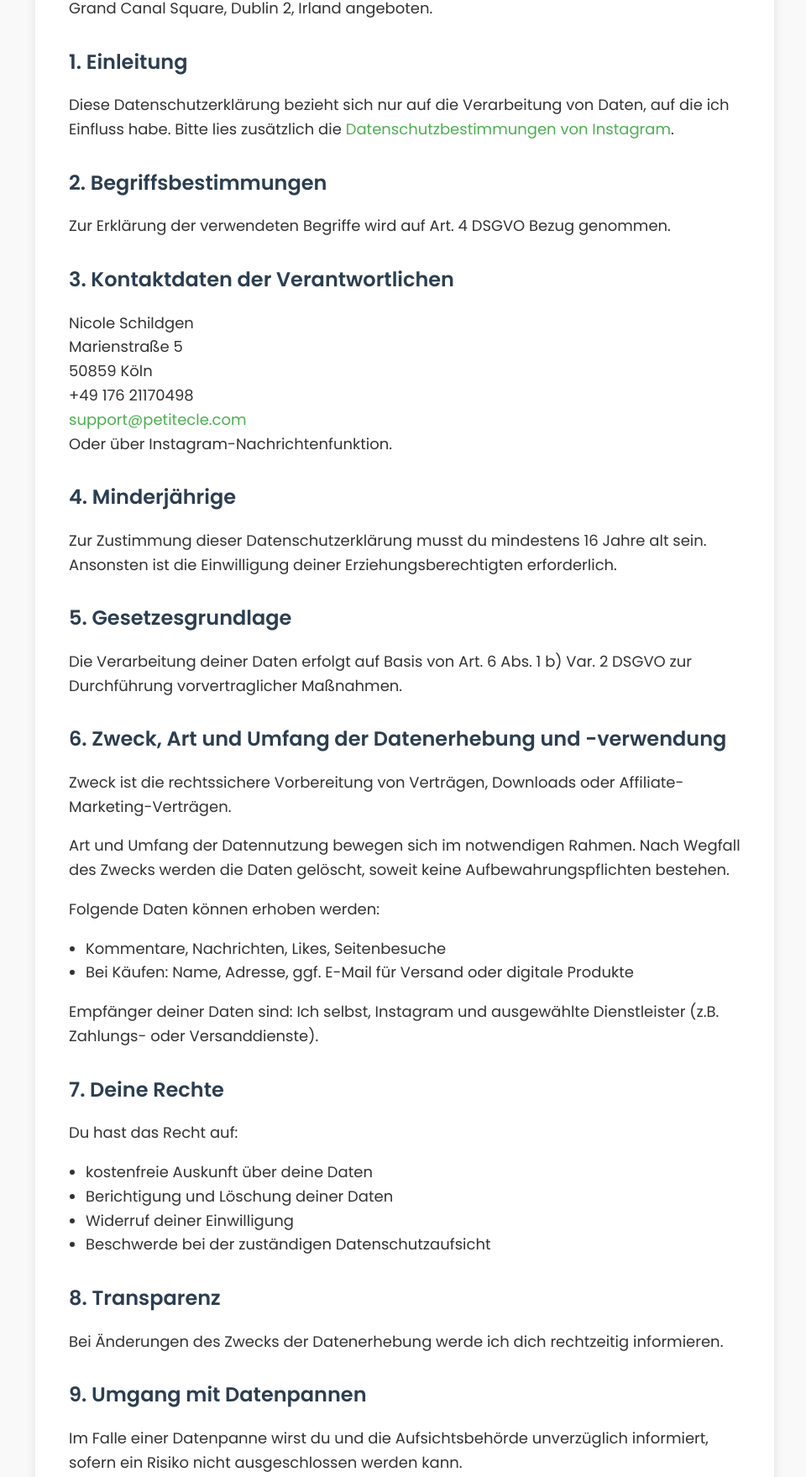
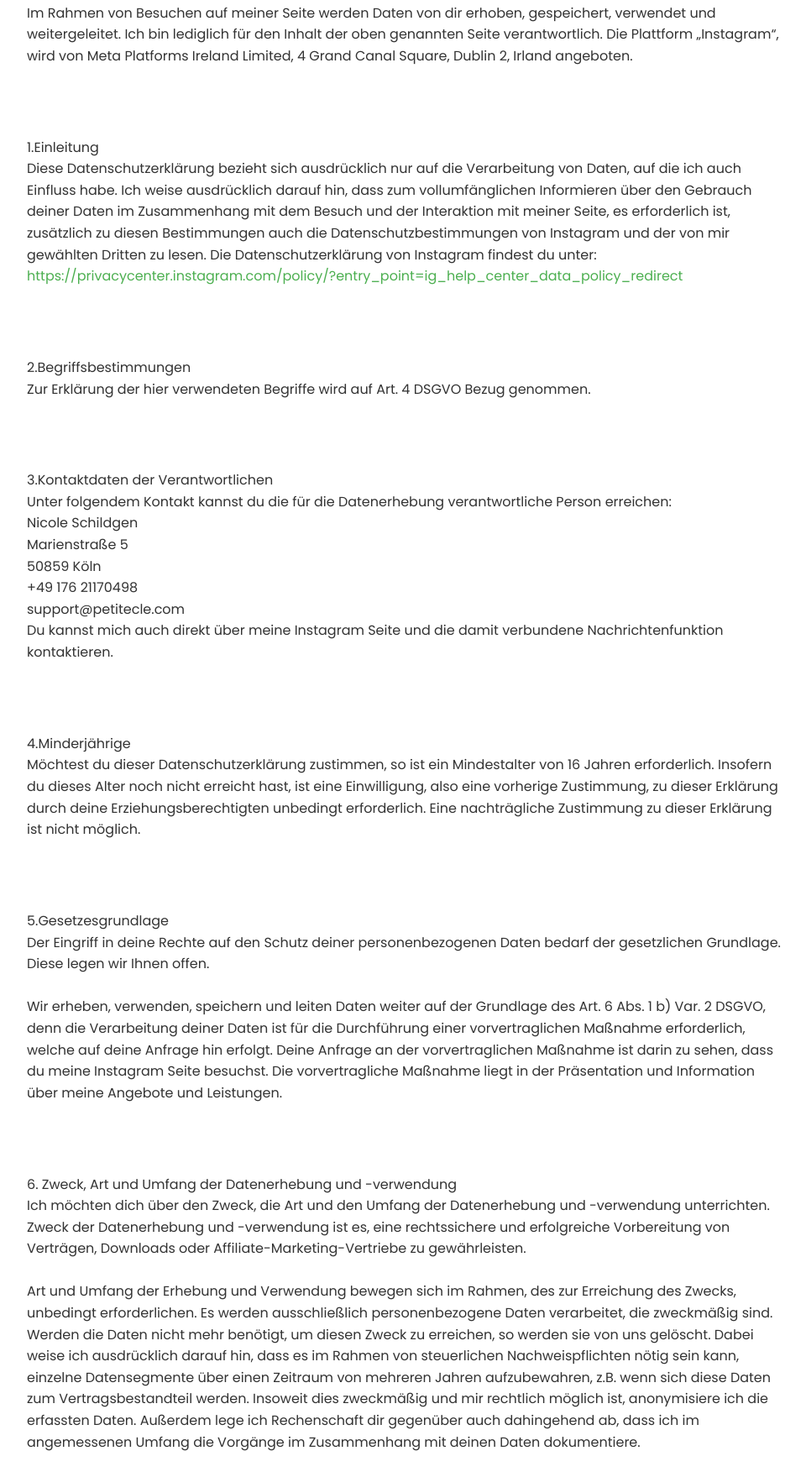
Before and after one commit to petitecledesign/shop, a plain HTML site: page privacy.html in a window 1280 px wide. Shown: the part 294-2053 px from the top of the page at 84% size, without its empty margins (158-1118 px from the left). Drawn offline with Linux system fonts and the light colour scheme.

Commit message:
Update privacy.html

```diff
--- a/privacy.html
+++ b/privacy.html
@@ -15,31 +15,19 @@
       line-height: 1.6;
     }
     .container {
-      max-width: 800px;
+      max-width: 900px;
       margin: auto;
       background: #fff;
       padding: 40px;
       border-radius: 12px;
       box-shadow: 0 4px 12px rgba(0,0,0,0.1);
-    }
-    h1, h2 {
-      color: #2c3e50;
+      white-space: pre-line; /* <- Behalte deine Absätze */
     }
     h1 {
       font-size: 32px;
       margin-bottom: 20px;
       text-align: center;
-    }
-    h2 {
-      font-size: 24px;
-      margin-top: 30px;
-      margin-bottom: 15px;
-    }
-    p, li {
-      font-size: 18px;
-    }
-    ul {
-      padding-left: 20px;
+      color: #2c3e50;
     }
     a {
       color: #4CAF50;
@@ -52,56 +40,59 @@
 </head>
 <body>
   <div class="container">
-    <h1>Datenschutzerklärung für die Instagram-Seite @petitecle.design</h1>
+    <h1>Datenschutzerklärung der Instagram Seite: @petitecle.design</h1>
 
-    <p>Im Rahmen von Besuchen auf meiner Seite werden Daten von dir erhoben, gespeichert, verwendet und weitergeleitet. Ich bin lediglich für den Inhalt der oben genannten Seite verantwortlich. Die Plattform „Instagram“ wird von Meta Platforms Ireland Limited, 4 Grand Canal Square, Dublin 2, Irland angeboten.</p>
+    <p>Im Rahmen von Besuchen auf meiner Seite werden Daten von dir erhoben, gespeichert, verwendet und weitergeleitet. Ich bin lediglich für den Inhalt der oben genannten Seite verantwortlich. Die Plattform „Instagram“, wird von Meta Platforms Ireland Limited, 4 Grand Canal Square, Dublin 2, Irland angeboten.</p>
 
-    <h2>1. Einleitung</h2>
-    <p>Diese Datenschutzerklärung bezieht sich nur auf die Verarbeitung von Daten, auf die ich Einfluss habe. Bitte lies zusätzlich die <a href="https://privacycenter.instagram.com/policy/?entry_point=ig_help_center_data_policy_redirect" target="_blank">Datenschutzbestimmungen von Instagram</a>.</p>
+    <p>1.Einleitung
+    Diese Datenschutzerklärung bezieht sich ausdrücklich nur auf die Verarbeitung von Daten, auf die ich auch Einfluss habe. Ich weise ausdrücklich darauf hin, dass zum vollumfänglichen Informieren über den Gebrauch deiner Daten im Zusammenhang mit dem Besuch und der Interaktion mit meiner Seite, es erforderlich ist, zusätzlich zu diesen Bestimmungen auch die Datenschutzbestimmungen von Instagram und der von mir gewählten Dritten zu lesen. Die Datenschutzerklärung von Instagram findest du unter: <a href="https://privacycenter.instagram.com/policy/?entry_point=ig_help_center_data_policy_redirect" target="_blank">https://privacycenter.instagram.com/policy/?entry_point=ig_help_center_data_policy_redirect</a></p>
 
-    <h2>2. Begriffsbestimmungen</h2>
-    <p>Zur Erklärung der verwendeten Begriffe wird auf Art. 4 DSGVO Bezug genommen.</p>
+    <p>2.Begriffsbestimmungen
+    Zur Erklärung der hier verwendeten Begriffe wird auf Art. 4 DSGVO Bezug genommen.</p>
 
-    <h2>3. Kontaktdaten der Verantwortlichen</h2>
-    <p>
-      Nicole Schildgen<br>
-      Marienstraße 5<br>
-      50859 Köln<br>
-      +49 176 21170498<br>
-      <a href="mailto:support@petitecle.com">support@petitecle.com</a><br>
-      Oder über Instagram-Nachrichtenfunktion.
-    </p>
+    <p>3.Kontaktdaten der Verantwortlichen
+    Unter folgendem Kontakt kannst du die für die Datenerhebung verantwortliche Person erreichen:
+    Nicole Schildgen
+    Marienstraße 5
+    50859 Köln
+    +49 176 21170498
+    support@petitecle.com
+    Du kannst mich auch direkt über meine Instagram Seite und die damit verbundene Nachrichtenfunktion kontaktieren.</p>
 
-    <h2>4. Minderjährige</h2>
-    <p>Zur Zustimmung dieser Datenschutzerklärung musst du mindestens 16 Jahre alt sein. Ansonsten ist die Einwilligung deiner Erziehungsberechtigten erforderlich.</p>
+    <p>4.Minderjährige
+    Möchtest du dieser Datenschutzerklärung zustimmen, so ist ein Mindestalter von 16 Jahren erforderlich. Insofern du dieses Alter noch nicht erreicht hast, ist eine Einwilligung, also eine vorherige Zustimmung, zu dieser Erklärung durch deine Erziehungsberechtigten unbedingt erforderlich. Eine nachträgliche Zustimmung zu dieser Erklärung ist nicht möglich.</p>
 
-    <h2>5. Gesetzesgrundlage</h2>
-    <p>Die Verarbeitung deiner Daten erfolgt auf Basis von Art. 6 Abs. 1 b) Var. 2 DSGVO zur Durchführung vorvertraglicher Maßnahmen.</p>
+    <p>5.Gesetzesgrundlage
+    Der Eingriff in deine Rechte auf den Schutz deiner personenbezogenen Daten bedarf der gesetzlichen Grundlage. Diese legen wir Ihnen offen.
 
-    <h2>6. Zweck, Art und Umfang der Datenerhebung und -verwendung</h2>
-    <p>Zweck ist die rechtssichere Vorbereitung von Verträgen, Downloads oder Affiliate-Marketing-Verträgen.</p>
-    <p>Art und Umfang der Datennutzung bewegen sich im notwendigen Rahmen. Nach Wegfall des Zwecks werden die Daten gelöscht, soweit keine Aufbewahrungspflichten bestehen.</p>
-    <p>Folgende Daten können erhoben werden:</p>
-    <ul>
-      <li>Kommentare, Nachrichten, Likes, Seitenbesuche</li>
-      <li>Bei Käufen: Name, Adresse, ggf. E-Mail für Versand oder digitale Produkte</li>
-    </ul>
-    <p>Empfänger deiner Daten sind: Ich selbst, Instagram und ausgewählte Dienstleister (z.B. Zahlungs- oder Versanddienste).</p>
+    Wir erheben, verwenden, speichern und leiten Daten weiter auf der Grundlage des Art. 6 Abs. 1 b) Var. 2 DSGVO, denn die Verarbeitung deiner Daten ist für die Durchführung einer vorvertraglichen Maßnahme erforderlich, welche auf deine Anfrage hin erfolgt. Deine Anfrage an der vorvertraglichen Maßnahme ist darin zu sehen, dass du meine Instagram Seite besuchst. Die vorvertragliche Maßnahme liegt in der Präsentation und Information über meine Angebote und Leistungen.</p>
 
-    <h2>7. Deine Rechte</h2>
-    <p>Du hast das Recht auf:</p>
-    <ul>
-      <li>kostenfreie Auskunft über deine Daten</li>
-      <li>Berichtigung und Löschung deiner Daten</li>
-      <li>Widerruf deiner Einwilligung</li>
-      <li>Beschwerde bei der zuständigen Datenschutzaufsicht</li>
-    </ul>
+    <p>6. Zweck, Art und Umfang der Datenerhebung und -verwendung
+    Ich möchten dich über den Zweck, die Art und den Umfang der Datenerhebung und -verwendung unterrichten. Zweck der Datenerhebung und -verwendung ist es, eine rechtssichere und erfolgreiche Vorbereitung von Verträgen, Downloads oder Affiliate-Marketing-Vertriebe zu gewährleisten.
 
-    <h2>8. Transparenz</h2>
-    <p>Bei Änderungen des Zwecks der Datenerhebung werde ich dich rechtzeitig informieren.</p>
+    Art und Umfang der Erhebung und Verwendung bewegen sich im Rahmen, des zur Erreichung des Zwecks, unbedingt erforderlichen. Es werden ausschließlich personenbezogene Daten verarbeitet, die zweckmäßig sind. Werden die Daten nicht mehr benötigt, um diesen Zweck zu erreichen, so werden sie von uns gelöscht. Dabei weise ich ausdrücklich darauf hin, dass es im Rahmen von steuerlichen Nachweispflichten nötig sein kann, einzelne Datensegmente über einen Zeitraum von mehreren Jahren aufzubewahren, z.B. wenn sich diese Daten zum Vertragsbestandteil werden. Insoweit dies zweckmäßig und mir rechtlich möglich ist, anonymisiere ich die erfassten Daten. Außerdem lege ich Rechenschaft dir gegenüber auch dahingehend ab, dass ich im angemessenen Umfang die Vorgänge im Zusammenhang mit deinen Daten dokumentiere.
 
-    <h2>9. Umgang mit Datenpannen</h2>
-    <p>Im Falle einer Datenpanne wirst du und die Aufsichtsbehörde unverzüglich informiert, sofern ein Risiko nicht ausgeschlossen werden kann.</p>
+    Durch deine Eingabe können mir unterschiedliche Daten von dir mitgeteilt werden. Du kennst die Kommentar-, Nachrichten-, Like- und Teilfunktionen von Instagram. Diese Informationen werden mir von Instagram selbstverständlich auch übermittelt. Aber auch dein Besuch auf meiner Seite und dessen Dauer, kann mir von Instagram oder Drittanbietern preisgegeben werden. Durch diese Daten versuche ich zu analysieren, welche Inhalte meine Besucher*innen besonders mögen und wie ich meine Inhalte dahingehend anpassen kann, damit meine Besucher*innen mehr Zeit auf meiner Seite verbringen, diese häufiger besuchen und mehr Interaktionen betreiben.
+
+    Insofern ich auf meiner Seite Produkte zum direkten Kauf anbiete, kann ein Vertragsschluss zum Beispiel über die Direktnachrichtenfunktion von Instagram („DM“) erfolgen. Dabei ist es erforderlich Daten über deine Identität zu erheben (Name, Vorname, Adresse). Welche Daten ich dabei dem Zweck gemäß erhebe und verwende richtet sich auch nach der von dir gewählten Produktklasse. Bei einem physischen Produkt steht die Erhebung von Daten über deinen Namen und deiner Adresse im Vordergrund. Diese werden an den Versanddienstleister weitergereicht. Insofern du eine Sendungsverfolgung über den verwendeten Versanddienstleister wünscht, ist es auch erforderlich, deine E-Mail-Adresse zu erheben und zu verwenden. Wohingegen bei einem digitalen Produkt die Weitergabe deiner Daten an einen Versanddienstleister nicht erfolgt. Zweckmäßig ist auch, die Weitergabe deiner Daten an den Zahlungsdienstleister, welcher durch die von dir gewählte Zahlungsart festgelegt wird.
+
+    Empfänger deiner Daten bin daher auf der einen Seite ich, die für die Datenerhebung verantwortliche Person. Zum anderen Instagram und die Dritten, derer ich mich zur Erfüllung meiner Aufgaben bediene.
+
+    Dabei werden deine Daten ausschließlich in dem für die Vertragserfüllung erforderlichen Umfang weitergegeben.
+
+    Für eine vollumfängliche Beurteilung deiner Datennutzung rate ich dir, auch bei dem entsprechenden Zahlungs-, Versand- und Kommunikationsdienstleister Informationen einzuholen.</p>
+
+    <p>7.Deine Rechte
+    Ich möchten dich außerdem darüber informieren, dass dir das Recht zusteht, jederzeit und kostenlos Auskunft über den Status deiner Daten bei mir abzufragen. Außerdem kannst du die Berichtigung und die Löschung deiner Daten verlangen. Insofern du die Löschung deiner Daten verlangst, kümmere ich mich darum, dieses Begehren auch an die Stellen weiter zu reichen, denen wir zur Erfüllung des Erhebungszwecks deine Daten weiterreichen mussten.
+
+    Du kannst die Einwilligung in diese Datenschutzerklärung jederzeit, formlos und ohne Angaben von Gründen widerrufen. Außerdem steht dir ein Beschwerderecht bei den Aufsichtsbehörden zu, solltest du einmal Bedenken bezüglich deiner Datensicherheit hegen. Allerdings hoffe ich darauf, dass du dich zunächst mit mir in Verbindung setzt, solltest du Fragen haben.</p>
+
+    <p>8.Transparenz
+    Sollte ich einmal planen den Zweck Ihrer Datenerhebung und -verwendung zu ändern, dann werde ich dich darüber rechtzeitig informieren.</p>
+
+    <p>9.Umgang mit Datenpannen
+    Ich arbeite äußerst sorgsam und zuverlässig. Sollte es dennoch dazu kommen, dass deine Daten unbefugt an Dritte gelangen, werde ich dich und die zuständige Aufsichtsbehörde unverzüglich informieren, insofern nicht ein Risiko für die Verletzung deiner Rechte und Freiheiten absolut ausgeschlossen ist.</p>
+
   </div>
 </body>
 </html>
```
